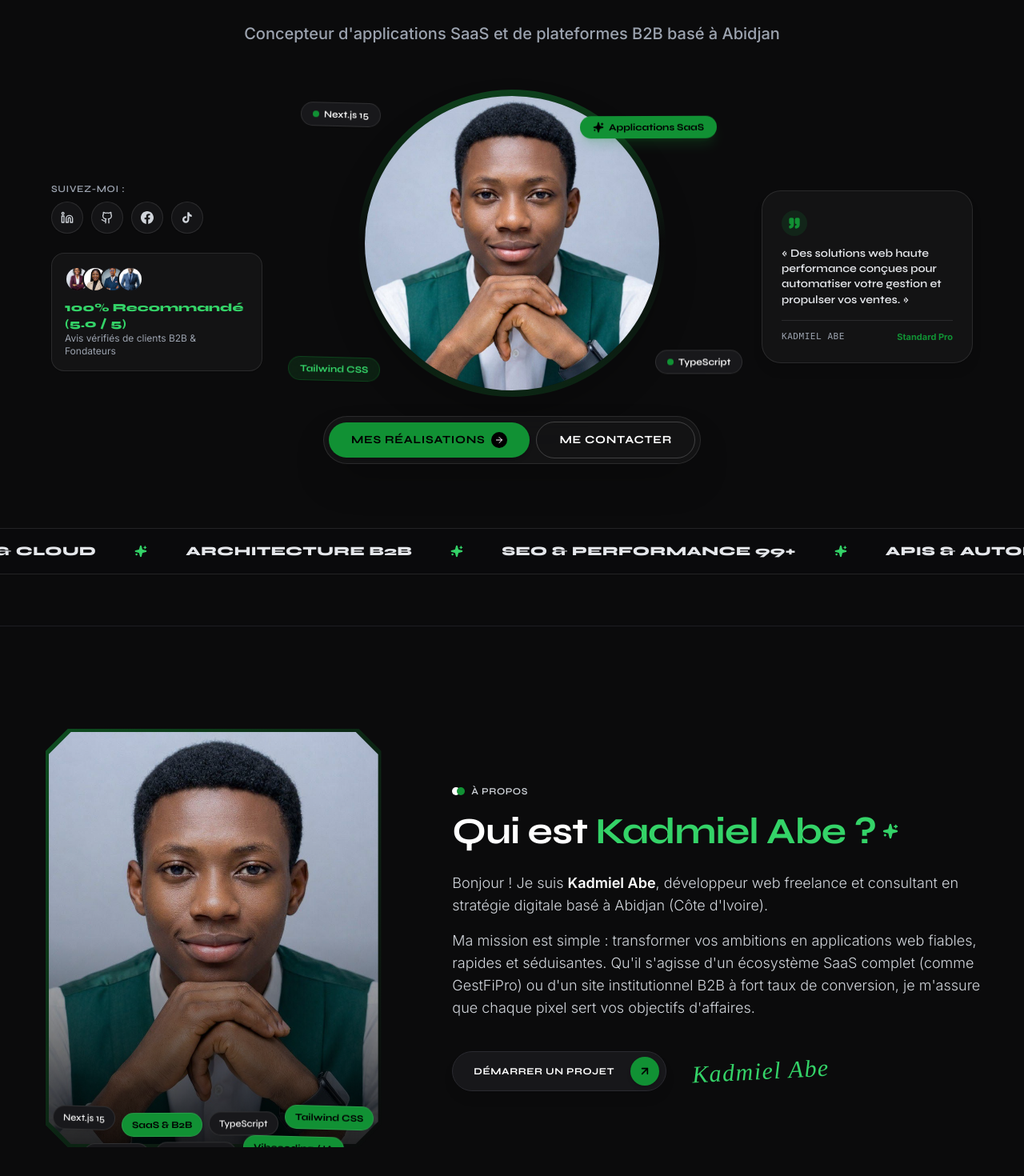
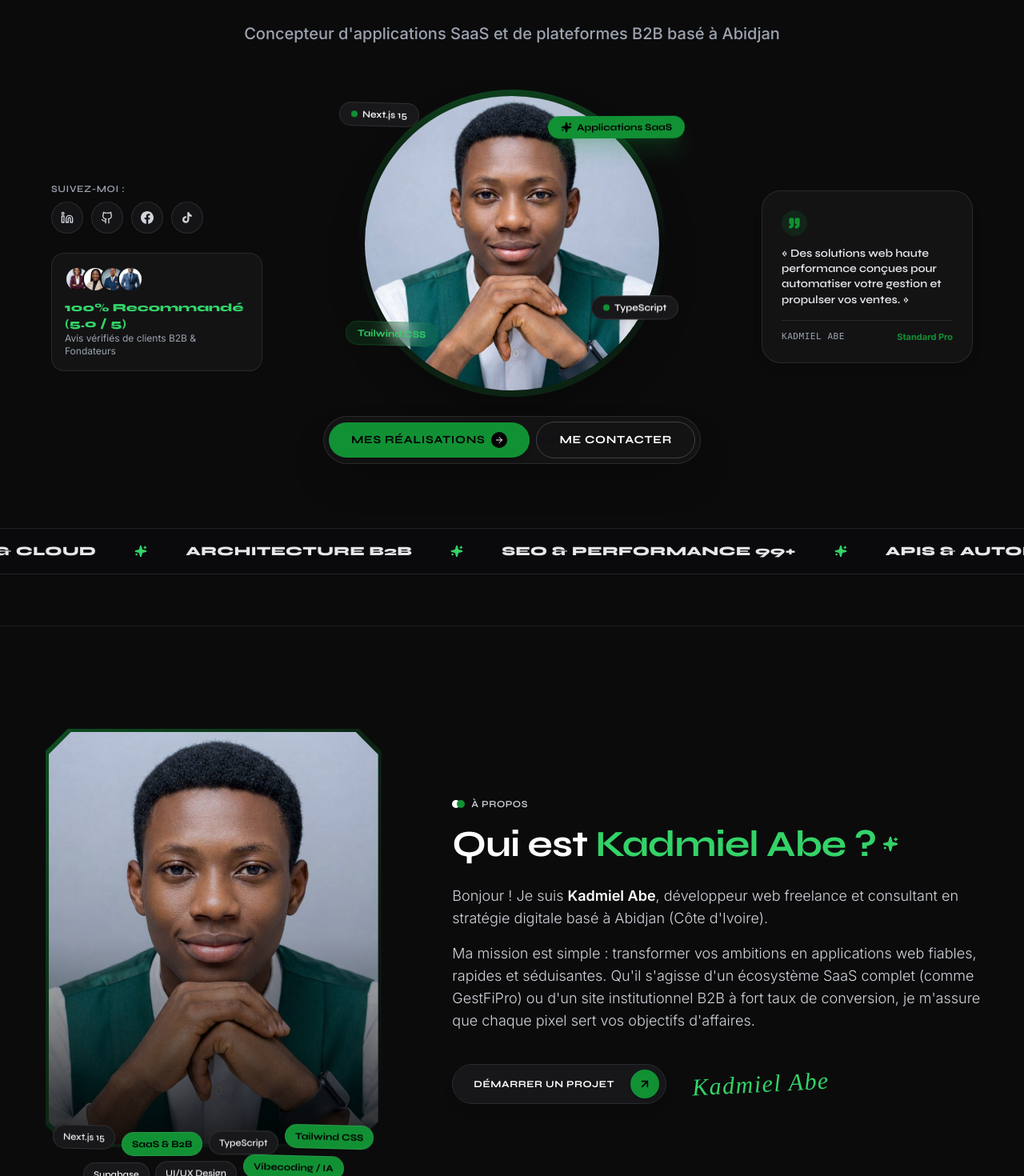
Before and after one commit to kadmiel-abe/kadmielabe, a Next.js app: page / in a window 1280 px wide. Shown: the part 560-2030 px from the top of the page at 80% size. Built offline with nearby package versions, Linux system fonts and the light colour scheme.

Commit message:
fix: corriger le rognage des badges et icones autour de la photo de profil (Hero et A propos)

```diff
--- a/components/About.tsx
+++ b/components/About.tsx
@@ -81,14 +81,14 @@ export default function About() {
 
       <div className="max-w-7xl mx-auto px-4 sm:px-6 lg:px-8">
         <div className="grid grid-cols-1 lg:grid-cols-12 gap-12 lg:gap-16 items-center">
-          {/* Left Column: Cut-corner Chamfered Portrait Card with Mask Reveal */}
+          {/* Left Column: Cut-corner Chamfered Portrait Card with Skill Pills */}
           <div className="lg:col-span-5 flex justify-center">
             <motion.div
-              initial={shouldReduceMotion ? { opacity: 0 } : { opacity: 0, clipPath: "inset(0% 0% 100% 0%)", y: 30 }}
-              whileInView={{ opacity: 1, clipPath: "inset(0% 0% 0% 0%)", y: 0 }}
+              initial={shouldReduceMotion ? { opacity: 0 } : { opacity: 0, y: 30 }}
+              whileInView={{ opacity: 1, y: 0 }}
               viewport={{ once: true, margin: "-50px" }}
-              transition={{ duration: 0.9, ease: EASINGS.awwwards }}
-              className="relative w-full max-w-[380px] sm:max-w-[420px]"
+              transition={{ duration: 0.8, ease: EASINGS.awwwards }}
+              className="relative w-full max-w-[380px] sm:max-w-[420px] pb-10 sm:pb-8 overflow-visible"
             >
               {/* Outer Chamfered Container (Border effect with cut corners) */}
               <div className="p-1 rounded-3xl bg-gradient-to-br from-emerald-500/50 via-emerald-500/20 to-transparent chamfer-card shadow-2xl">
@@ -111,7 +111,7 @@ export default function About() {
               </div>
 
               {/* Overlapping Skill Tag Pills Clustered across the bottom with continuous float */}
-              <div className="absolute -bottom-6 left-2 right-2 flex flex-wrap justify-center gap-2 z-20">
+              <div className="absolute -bottom-4 left-0 right-0 flex flex-wrap justify-center gap-2 z-30 px-2">
                 {skillPills.map((pill, i) => (
                   <motion.span
                     key={pill.label}
@@ -119,7 +119,7 @@ export default function About() {
                     whileInView={{ opacity: 1, y: 0 }}
                     viewport={{ once: true }}
                     transition={{ duration: 0.4, delay: 0.1 + i * 0.05 }}
-                    className={`px-3 py-1.5 rounded-full text-xs font-heading shadow-lg border border-white/10 backdrop-blur-md ${pill.bg} ${pill.float}`}
+                    className={`px-3 py-1.5 rounded-full text-xs font-heading shadow-xl border border-white/10 backdrop-blur-md whitespace-nowrap ${pill.bg} ${pill.float}`}
                   >
                     {pill.label}
                   </motion.span>
--- a/components/Hero.tsx
+++ b/components/Hero.tsx
@@ -247,7 +247,7 @@ export default function Hero() {
           </div>
 
           {/* Center Column: Portrait with Organic Backdrop, Floating Skill Pills, and Dual CTA Pill Bar */}
-          <div className="lg:col-span-6 relative flex flex-col items-center order-1 lg:order-2">
+          <div className="lg:col-span-6 relative flex flex-col items-center order-1 lg:order-2 overflow-visible">
             {/* Backdrop graphic oval/layered shape */}
             <div
               className="absolute top-1/2 left-1/2 -translate-x-1/2 -translate-y-1/2 w-[300px] sm:w-[380px] h-[300px] sm:h-[380px] rounded-full bg-gradient-to-tr from-emerald-500/20 via-emerald-500/10 to-transparent -z-10 blur-xl pointer-events-none"
@@ -259,6 +259,8 @@ export default function Hero() {
               aria-hidden="true"
             />
 
+            {/* Portrait & Floating Badges Relative Anchor */}
+            <div className="relative overflow-visible">
               {/* Portrait Image Container */}
               <div className="relative w-64 h-64 sm:w-80 sm:h-80 md:w-96 md:h-96 rounded-full overflow-hidden p-2 bg-gradient-to-b from-emerald-500/40 via-transparent to-emerald-500/20 shadow-2xl">
                 <div className="w-full h-full rounded-full overflow-hidden bg-black/5 dark:bg-black/40 relative">
@@ -273,12 +275,12 @@ export default function Hero() {
                 </div>
               </div>
 
-            {/* Floating Skill Badges (Positioned around the portrait with continuous float) */}
+              {/* Floating Skill Badges (Anchored to the circular portrait with continuous float) */}
               <motion.div
                 initial={shouldReduceMotion ? { opacity: 0 } : { opacity: 0, scale: 0.8 }}
                 animate={{ opacity: 1, scale: 1 }}
                 transition={{ duration: 0.6, delay: 0.2 }}
-              className="absolute top-6 -left-2 sm:left-4 z-20 px-3.5 py-1.5 rounded-full bg-white dark:bg-[#18181B] text-gray-900 dark:text-white border border-gray-200 dark:border-white/10 text-xs font-heading font-semibold shadow-lg backdrop-blur-md flex items-center gap-1.5 animate-float-1"
+                className="absolute top-3 -left-2 sm:top-6 sm:-left-6 z-20 px-3 sm:px-3.5 py-1.5 rounded-full bg-white dark:bg-[#18181B] text-gray-900 dark:text-white border border-gray-200 dark:border-white/10 text-[11px] sm:text-xs font-heading font-semibold shadow-xl backdrop-blur-md flex items-center gap-1.5 animate-float-1 whitespace-nowrap"
               >
                 <span className="w-2 h-2 rounded-full bg-emerald-500" />
                 <span>Next.js 15</span>
@@ -288,7 +290,7 @@ export default function Hero() {
                 initial={shouldReduceMotion ? { opacity: 0 } : { opacity: 0, scale: 0.8 }}
                 animate={{ opacity: 1, scale: 1 }}
                 transition={{ duration: 0.6, delay: 0.3 }}
-              className="absolute top-8 -right-2 sm:right-6 z-20 px-4 py-1.5 rounded-full bg-emerald-500 text-black text-xs font-heading font-bold shadow-lg shadow-emerald-500/20 flex items-center gap-1.5 animate-float-2"
+                className="absolute top-5 -right-2 sm:top-8 sm:-right-6 z-20 px-3.5 sm:px-4 py-1.5 rounded-full bg-emerald-500 text-black text-[11px] sm:text-xs font-heading font-bold shadow-xl shadow-emerald-500/25 flex items-center gap-1.5 animate-float-2 whitespace-nowrap"
               >
                 <Sparkles className="w-3.5 h-3.5 fill-black" />
                 <span>Applications SaaS</span>
@@ -298,7 +300,7 @@ export default function Hero() {
                 initial={shouldReduceMotion ? { opacity: 0 } : { opacity: 0, scale: 0.8 }}
                 animate={{ opacity: 1, scale: 1 }}
                 transition={{ duration: 0.6, delay: 0.4 }}
-              className="absolute bottom-28 -right-4 sm:-right-2 z-20 px-3.5 py-1.5 rounded-full bg-white dark:bg-[#18181B] text-gray-900 dark:text-white border border-gray-200 dark:border-white/10 text-xs font-heading font-semibold shadow-lg backdrop-blur-md flex items-center gap-1.5 animate-float-3"
+                className="absolute bottom-20 -right-2 sm:bottom-24 sm:-right-4 z-20 px-3 sm:px-3.5 py-1.5 rounded-full bg-white dark:bg-[#18181B] text-gray-900 dark:text-white border border-gray-200 dark:border-white/10 text-[11px] sm:text-xs font-heading font-semibold shadow-xl backdrop-blur-md flex items-center gap-1.5 animate-float-3 whitespace-nowrap"
               >
                 <span className="w-2 h-2 rounded-full bg-emerald-500" />
                 <span>TypeScript</span>
@@ -308,10 +310,11 @@ export default function Hero() {
                 initial={shouldReduceMotion ? { opacity: 0 } : { opacity: 0, scale: 0.8 }}
                 animate={{ opacity: 1, scale: 1 }}
                 transition={{ duration: 0.6, delay: 0.5 }}
-              className="absolute bottom-24 -left-4 sm:left-0 z-20 px-3.5 py-1.5 rounded-full bg-emerald-500/15 text-emerald-700 dark:text-emerald-400 border border-emerald-500/30 text-xs font-heading font-bold shadow-lg backdrop-blur-md animate-float-1"
+                className="absolute bottom-14 -left-2 sm:bottom-18 sm:-left-4 z-20 px-3.5 py-1.5 rounded-full bg-emerald-500/15 text-emerald-700 dark:text-emerald-400 border border-emerald-500/30 text-[11px] sm:text-xs font-heading font-bold shadow-xl backdrop-blur-md animate-float-1 whitespace-nowrap"
               >
                 Tailwind CSS
               </motion.div>
+            </div>
 
             {/* Overlapping Dual CTA Button Bar with Magnetic physics */}
             <motion.div
```
Lines whose indentation alone changed are shown as unchanged.
